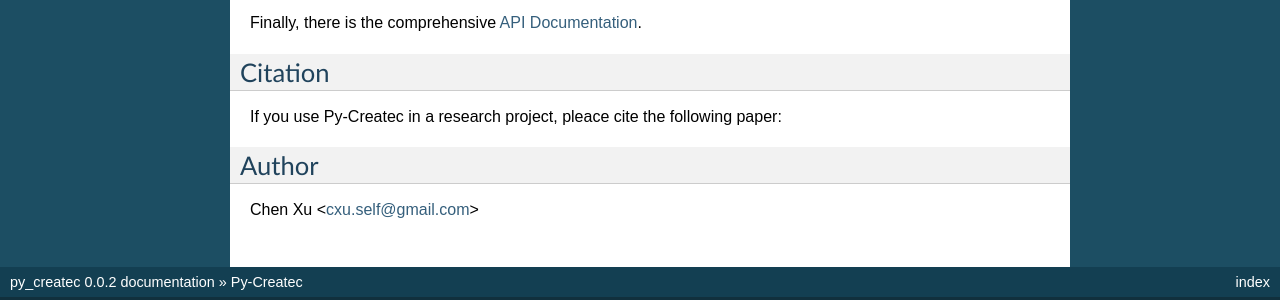
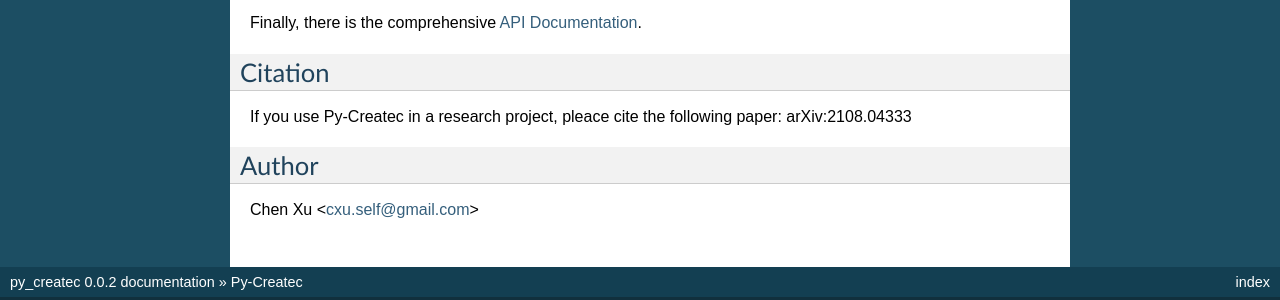
Before and after one commit to gmh5225/py_createc, a Sphinx documentation site: the page built from doc/index.rst, in a window 1280 px wide. Shown: the part 790-1090 px from the top of the page. Built offline with Sphinx 7.4.7, drawn with Linux system fonts in a browser that asks for light colours.

Commit message:
Add a citable source.
Former-commit-id: df3cd15fcdf549fd05f7233529ad4286f97d5df2

```diff
--- a/doc/index.rst
+++ b/doc/index.rst
@@ -52,7 +52,7 @@ Citation
 --------
 
 If you use Py-Createc in a research project, pleace cite the following paper:
-
+arXiv:2108.04333
 
 Author
 ------
```
